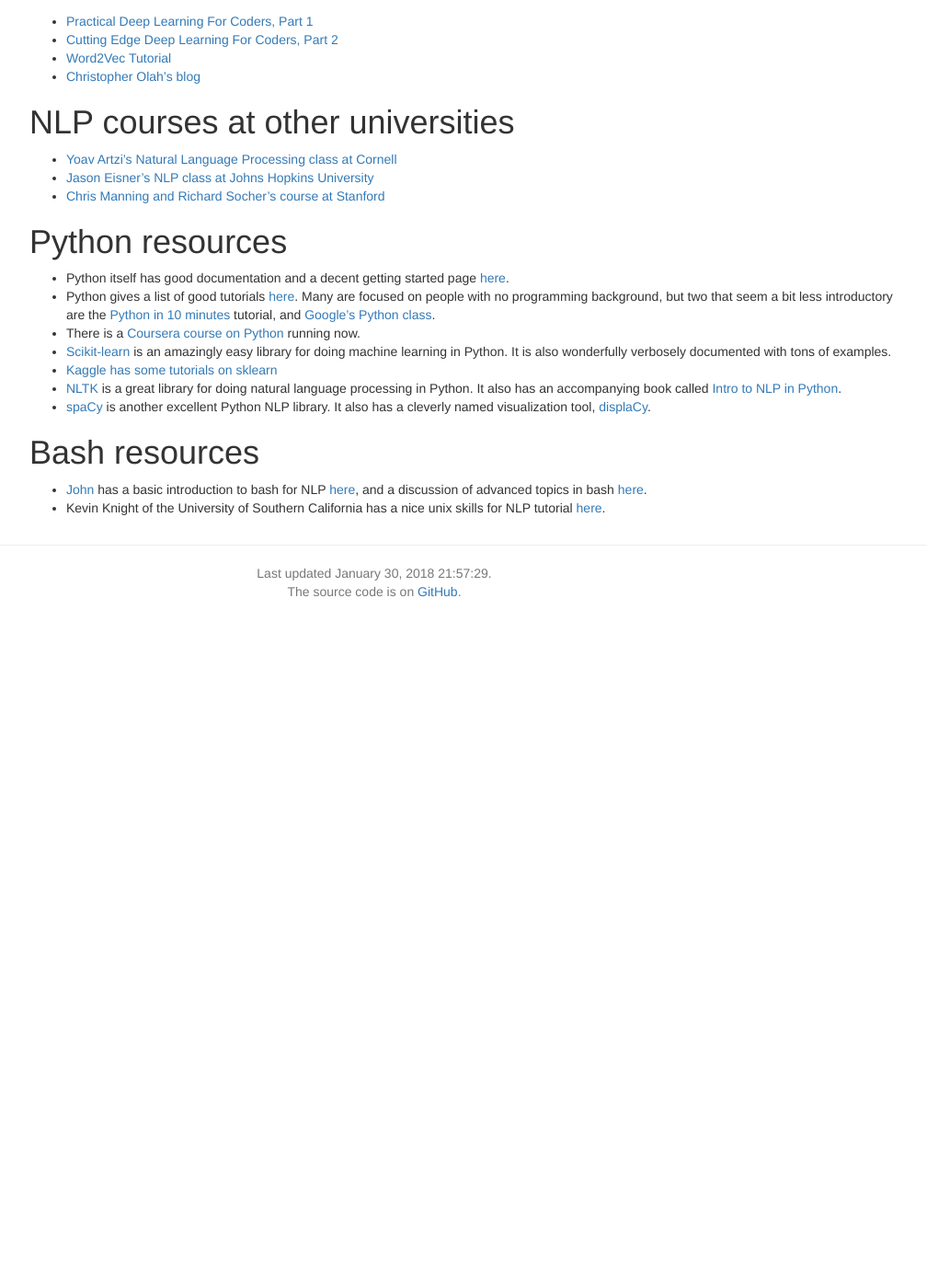
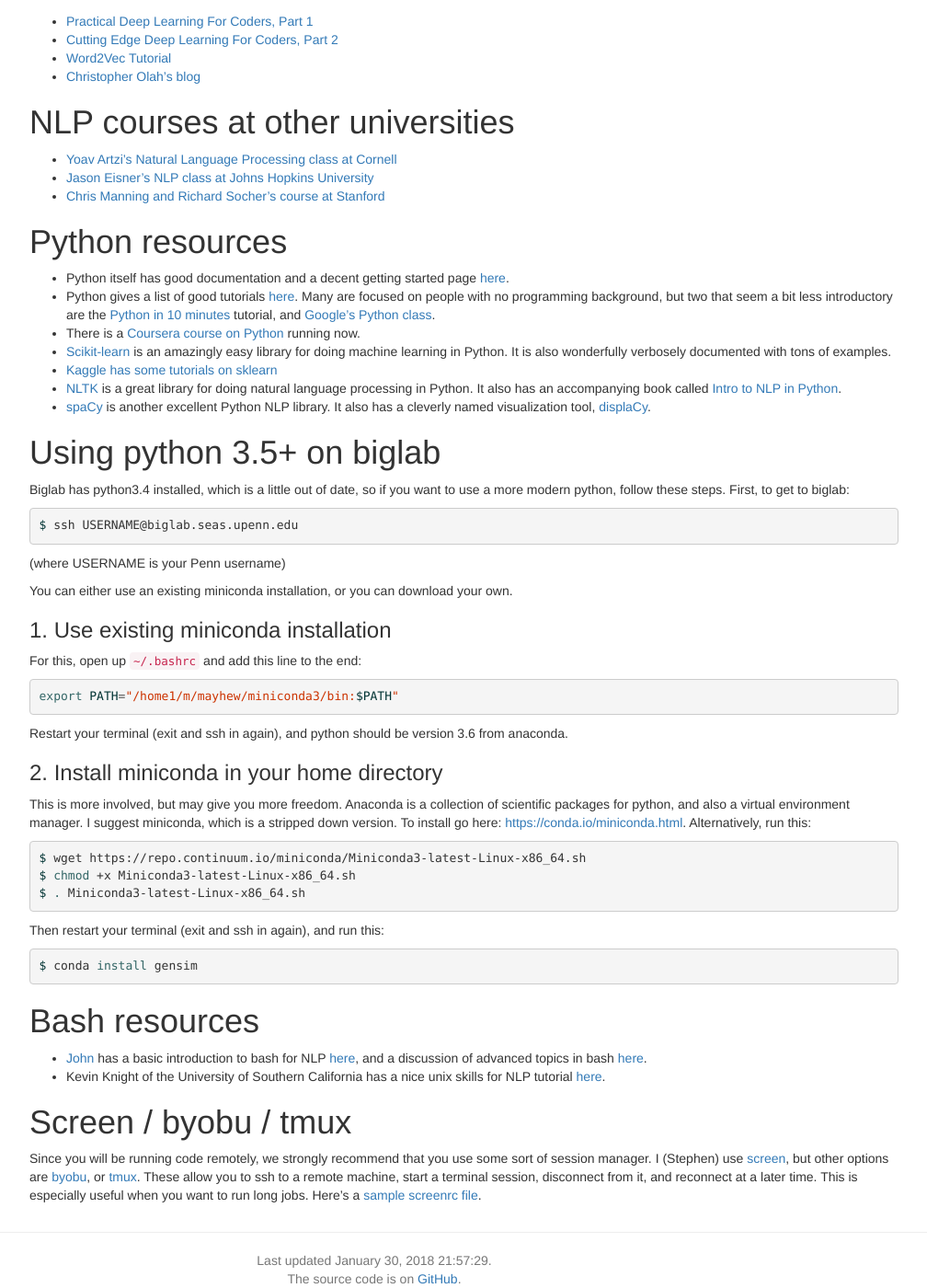
Before and after one commit to computational-linguistics-class/computational-linguistics-class.github.io, a Jekyll site: the page built from resources.md, in a window 1280 px wide and 1400 px high, scrolled down 297 px. Shown: the whole window at 92% size, without its empty margins (233-1241 px from the left). Built offline with Jekyll 4.4.1, drawn with Linux system fonts in a browser that asks for light colours; nearby versions of some CDN libraries; a script that is not in the unit is left out; before the commit the page ends 950 px from its top, so only the background shows below that.

```diff
--- a/resources.md
+++ b/resources.md
@@ -43,8 +43,52 @@
 - [NLTK](http://www.nltk.org/) is a great library for doing natural language processing in Python.  It also has an accompanying book called [Intro to NLP in Python](http://www.nltk.org/book/).
 - [spaCy](https://spacy.io) is another excellent Python NLP library.  It also has a cleverly named visualization tool, [displaCy](https://spacy.io/usage/visualizers).
 
+Using python 3.5+ on biglab
+====================================
+Biglab has python3.4 installed, which is a little out of date, so if you want to use a more modern python, follow these steps. First, to get to biglab:
+
+{% highlight bash %}
+$ ssh USERNAME@biglab.seas.upenn.edu
+{% endhighlight %}
+
+(where USERNAME is your Penn username)
+
+You can either use an existing miniconda installation, or you can download your own.
+
+### 1. Use existing miniconda installation
+
+For this, open up `~/.bashrc` and add this line to the end:
+
+{% highlight bash %}
+export PATH="/home1/m/mayhew/miniconda3/bin:$PATH"
+{% endhighlight %}
+
+Restart your terminal (exit and ssh in again), and python should be version 3.6 from anaconda.
+
+### 2. Install miniconda in your home directory
+
+This is more involved, but may give you more freedom. Anaconda is a collection of scientific packages for python, and also a virtual environment manager. I suggest miniconda, which is a stripped down version. To install go here: [https://conda.io/miniconda.html](https://conda.io/miniconda.html). Alternatively, run this:
+
+{% highlight bash %}
+$ wget https://repo.continuum.io/miniconda/Miniconda3-latest-Linux-x86_64.sh
+$ chmod +x Miniconda3-latest-Linux-x86_64.sh
+$ . Miniconda3-latest-Linux-x86_64.sh
+{% endhighlight %}
+
+Then restart your terminal (exit and ssh in again), and run this:
+
+{% highlight bash %}
+$ conda install gensim
+{% endhighlight %}
+
 Bash resources
 ==============
 
 - [John](https://seas.upenn.edu/~johnhew/) has a basic introduction to bash for NLP [here](tutorials/2017-03-06-bash-for-nlp-tutorial-basic.html), and a discussion of advanced topics in bash [here](tutorials/2017-03-07-bash-for-nlp-tutorial-topics.html).
 - Kevin Knight of the University of Southern California has a nice unix skills for NLP tutorial [here](http://www.isi.edu/natural-language/mt/unix.txt).
+
+
+Screen / byobu / tmux
+========================
+
+Since you will be running code remotely, we strongly recommend that you use some sort of session manager. I (Stephen) use [screen](https://kb.iu.edu/d/acuy), but other options are [byobu](https://help.ubuntu.com/community/Byobu), or [tmux](https://github.com/tmux/tmux/wiki). These allow you to ssh to a remote machine, start a terminal session, disconnect from it, and reconnect at a later time. This is especially useful when you want to run long jobs. Here's a [sample screenrc file](https://github.com/mayhewsw/dotfiles/blob/master/screenrc).
```
Also changed, not shown: assignment4.md (+17 -62 lines).
